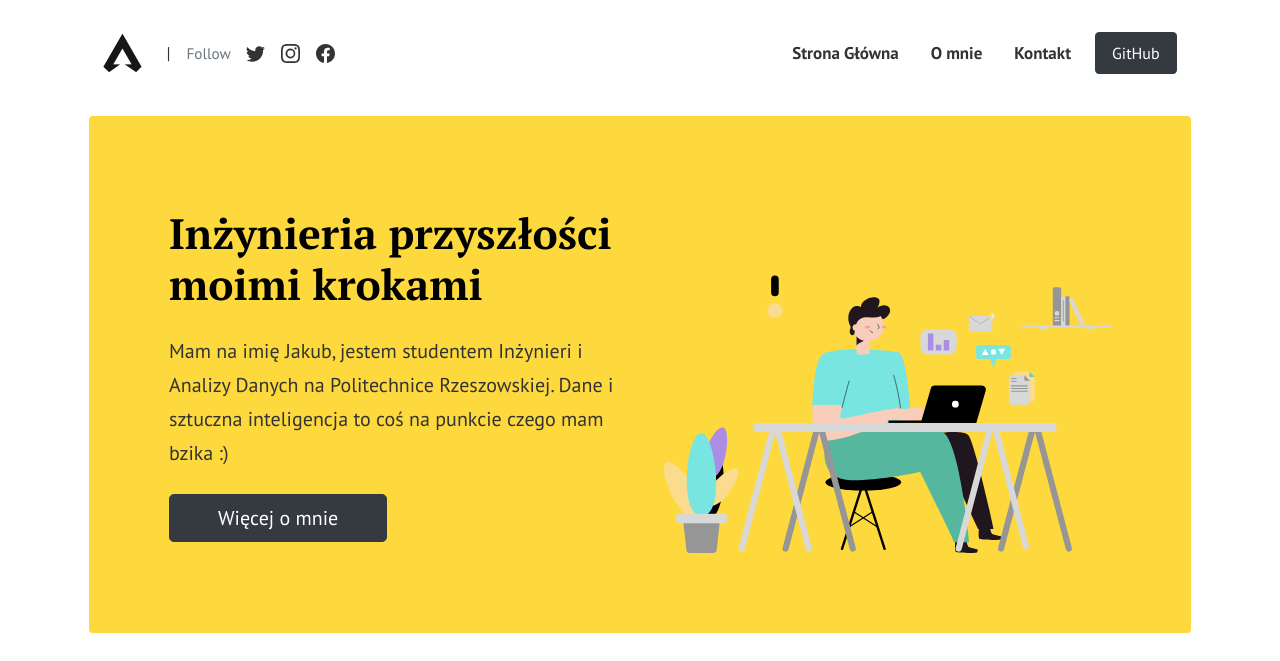
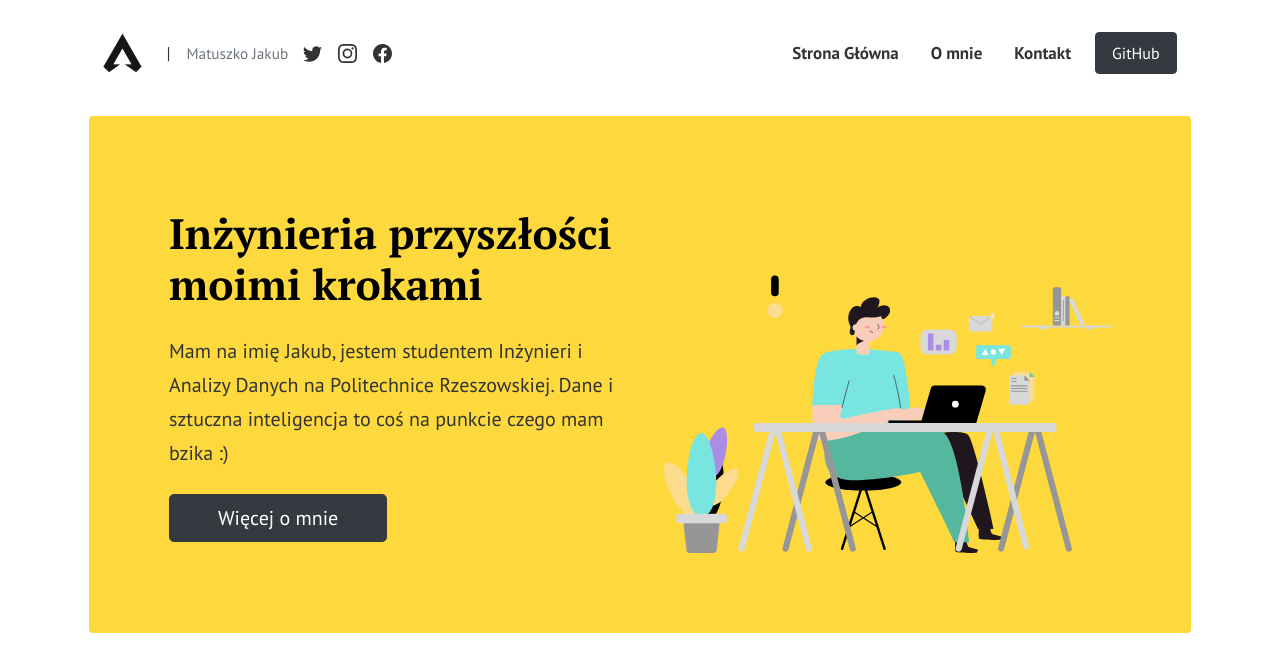
Before and after one commit to matuszko/matuszko.github.io, a Jekyll site: the page built from index.html, in a window 1280 px wide. Shown: the top 661 px of the page. Built offline with Jekyll 4.4.1, drawn with Linux system fonts in a browser that asks for light colours; the list of posts is cut into pages by our own code; grey boxes are pictures that could not be loaded.

Commit message:
Update default.html

```diff
--- a/_layouts/default.html
+++ b/_layouts/default.html
@@ -49,7 +49,7 @@ gtag('config', '{{site.ganalytics}}');
 
           <div class="d-flex align-items-center">
 
-            <span class="ml-3 text-muted small">Follow</span>
+            <span class="ml-3 text-muted small">Matuszko Jakub</span>
 
             <a class="d-inline-block social-icon" target="_blank" href="{{site.social.twitter}}">
               <svg xmlns="http://www.w3.org/2000/svg" width="19" height="19" fill="currentColor" class="bi bi-twitter" viewBox="0 0 16 16">
```
